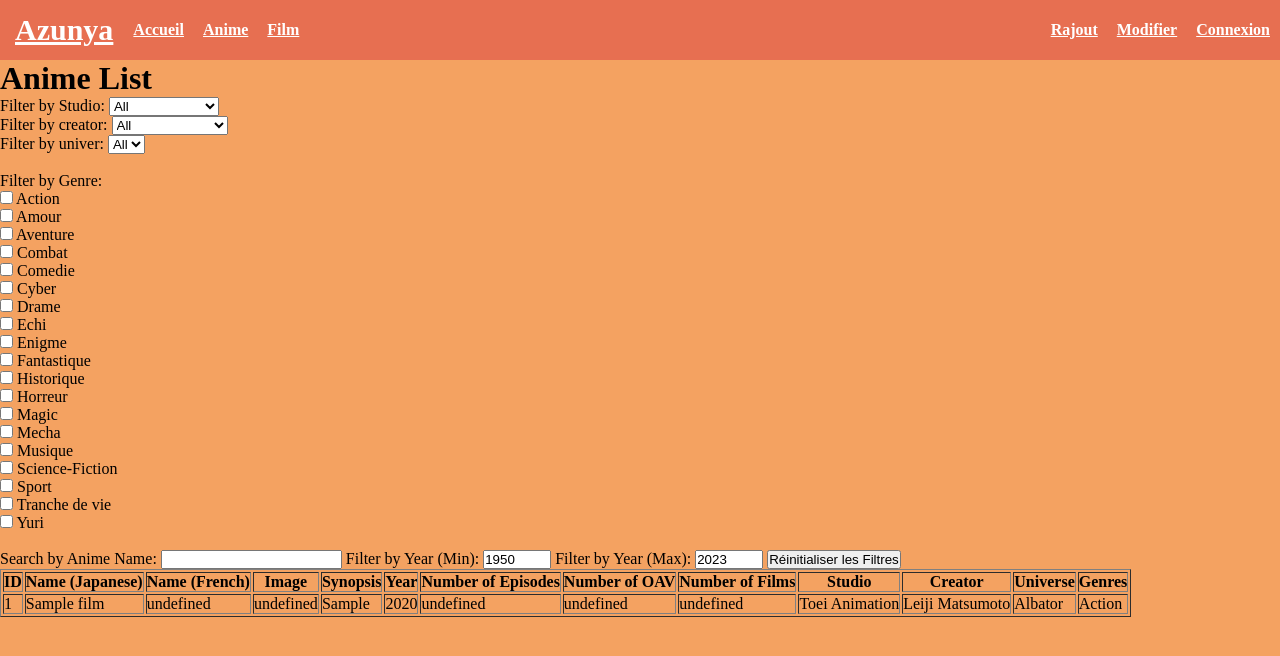
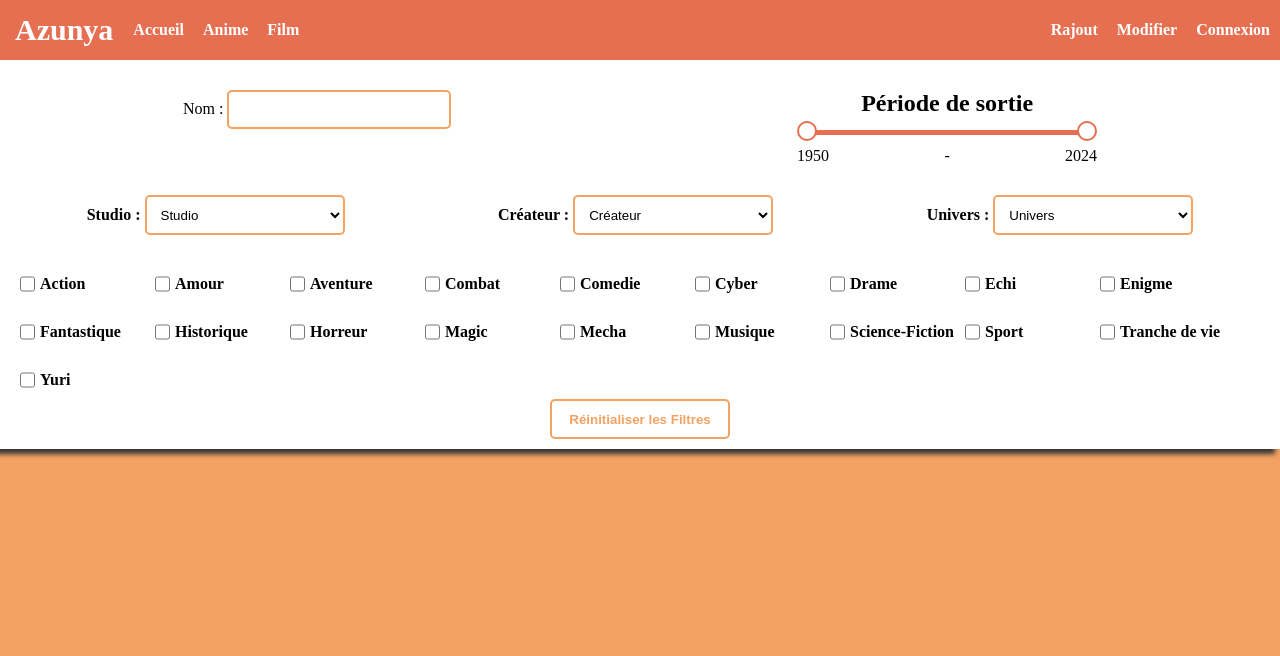
Before and after one commit to petitGuillaume/AnimeSite, a PHP site: page /index.php?film in a window 1280 px wide. Shown: the top 656 px of the page. Run offline with PHP 8.4, Linux system fonts and the light colour scheme; data comes from the database, SQL or seed files in the repository; tables that the repository leaves empty hold one stand-in row (values such as "Sample post").

Commit message:
Deput d'implementation de la page Film
Pas terminé, mais alors pas du tout

```diff
--- a/Vue/film.inc.php
+++ b/Vue/film.inc.php
@@ -4,224 +4,94 @@
 <html>
 
 <head>
-  <title>Anime List</title>
+  <title>Liste des Anime</title>
+  <link href="ressource/css/styles.css" rel="stylesheet">
+
 </head>
 
 <body>
   <!-- Include necessary JavaScript libraries -->
   <script src="https://code.jquery.com/jquery-3.6.0.min.js"></script>
-  <script>
-    // Function to update the table content based on filtered data
-    function updateAnimeTable(data) {
-      console.log("updateAnimeTable");
-      var tableContent = '';
-      data.forEach(function (anime) {
-        tableContent += '<tr>';
-        tableContent += '<td>' + anime.ID + '</td>';
-        tableContent += '<td>' + anime.Name + '</td>';
-        tableContent += '<td>' + anime.Name_Fr + '</td>';
-        tableContent += '<td>' + anime.image + '</td>';
-        tableContent += '<td>' + anime.Synopsis + '</td>';
-        tableContent += '<td>' + anime.Year + '</td>';
-        tableContent += '<td>' + anime.Nb_episodes + '</td>';
-        tableContent += '<td>' + anime.Nb_OAV + '</td>';
-        tableContent += '<td>' + anime.Nb_Film + '</td>';
-        tableContent += '<td>' + anime.StudioName + '</td>'; // Display studio name
-        tableContent += '<td>' + anime.CreatorName + '</td>'; // Display creator name
-        tableContent += '<td>' + anime.UniverseName + '</td>'; // Display universe name
-        tableContent += '<td>' + anime.GenresList + '</td>'; // Display concatenated genre names
-        tableContent += '</tr>';
+  <script src="ressource/js/Anime-Script.js" defer></script>
 
-      });
-      console.log("end");
-      $("#anime_table").html(tableContent);
-    }
 
-    // Function to filter and update the table
-    function filterAnime() {
-      console.log("filterAnime");
-      var studioId = $("#studio_filter").val();
-      var creatorId = $("#creator_filter").val();
-      var univerID = $("#univer_filter").val();
-      var yearMin = $("#yearMin").val();
-      var yearMax = $("#yearMax").val();
-      var genres = $("input[name='genre_filter[]']:checked").map(function () {
-        return this.value;
-      }).get();
-      var searchTerm = $("#search_input").val().trim().toLowerCase();
+  <div class="blockForm">
+    <form>
+      <div class="formFirstLign">
+        <div>
+          <label for="search_input">Nom :</label>
+          <input type="text" id="search_input">
+        </div>
+        <div class="slider-container">
+          <h2>Période de sortie</h2>
+            <div class="values">
+              <span id="range1">1950</span> - <span  id="range2">2024</span>
+            </div>
+            <div class="slider-track"></div>
+            <input  id="yearMin"  value="1950" type="range" min="1950" max="2024" >
+            <input  id="yearMax" value="2024" type="range" min="1950" max="2024">
+         </div>
+      </div>
 
-      // Fetch all anime data
-      console.log("ajax");
-
-      $.ajax(
-        {
-          type: "POST",
-          url: "modele/film.lib.php", // PHP file that contains functions to fetch anime data
-          data: {
-            action: "filter",
-            studioId: studioId,
-            creatorId: creatorId,
-            univerID: univerID,
-            genres: genres,
-            searchTerm: searchTerm,
-            yearMin: yearMin,
-           yearMax: yearMax,
-          },
-          dataType: "json",
-          success: function (response) {
-            console.log("Requête AJAX réussie. Réponse du serveur :");
-    console.log(response); // Affiche la réponse du serveur dans la console
-    console.log("Mise à jour du tableau avec les données filtrées...");
-    updateAnimeTable(response);
-          },
-        });
-    }
-
-    // Function to handle form element changes and trigger filtering
-    function handleFilterChanges() {
-      // Trigger filtering when studio filter changes
-      $("#studio_filter").change(filterAnime);
-
-      // Trigger filtering when creator filter changes
-      $("#creator_filter").change(filterAnime);
-
-      // Trigger filtering when univer filter changes
-      $("#univer_filter").change(filterAnime);
-
-      // Trigger filtering when genre filter changes
-      $("input[name='genre_filter[]']").change(filterAnime);
-      console.log("test");
-
-      // Trigger filtering when search input changes
-      $("#search_input").keyup(filterAnime);
-      $("#yearMin").on("change", filterAnime);
-
-// Trigger filtering when yearMax input changes
-$("#yearMax").on("change", filterAnime);
-    }
-
-    // Initial page load, fetch all anime data and display the table
-    $(document).ready(function () {
-      // Fetch all anime data and display the table
-      filterAnime();
-      // Handle form element changes and trigger filtering
-      handleFilterChanges();
-    });
-    function resetFilters() {
-  // Reset select elements
-  $("#studio_filter, #creator_filter, #univer_filter").val("");
-
-  // Reset genre checkboxes
-  $("input[name='genre_filter[]']").prop("checked", false);
-
-  // Clear search input
-  $("#search_input").val("");
-
-  // Trigger filtering with reset values
-  filterAnime();
-}
-
-    $(document).on("click", "#reset_filters", resetFilters);
-
-  </script>
-
-  <h1>Anime List</h1>
-
-  <!-- Filter Form -->
-  <form>
-    <label for="studio_filter">Filter by Studio:</label>
+      <div class="formSecondLign">
+        <div>
+          <label  class="tittle_Filer" for="studio_filter">Studio :</label>
           <select id="studio_filter">
-      <option value="">All</option>
+            <option value="">Studio</option>
             <?php
-      // Fetch studio data from the database (Replace with your database query)
               $studios = fetchStudios();
-
-      // Loop through studios to create dropdown options
                 foreach ($studios as $studio) {
                   echo '<option value="' . $studio['ID'] . '">' . $studio['Name'] . '</option>';
                 }
             ?>
           </select>
-
-    <br>
-
-    <label for="creator_filter">Filter by creator:</label>
+        </div>
+        <div>
+          <label  class="tittle_Filer" for="creator_filter">Créateur :</label>
           <select id="creator_filter">
-      <option value="">All</option>
+            <option value="">Créateur</option>
             <?php
-      // Fetch studio data from the database (Replace with your database query)
               $creators = fetchCreator();
-      // Loop through studios to create dropdown options
                 foreach ($creators as $creator) {
                   echo '<option value="' . $creator['ID'] . '">' . $creator['Name'] . '</option>';
                 }
              ?>
 
-    </select> <br>
-    <label for="univer_filter">Filter by univer:</label>
+          </select>
+          <br>
+        </div>
+        <div>
+          <label class="tittle_Filer" for="univer_filter">Univers :</label>
           <select id="univer_filter">
-      <option value="">All</option>
+            <option value="">Univers</option>
             <?php
-      // Fetch studio data from the database (Replace with your database query)
               $univers = fetchUniver();
-
-      // Loop through studios to create dropdown options
                 foreach ($univers as $univer) {
-        echo '<option value="' . $univer['ID'] . '">' . $univer['name'] . '</option>';
+                  echo '<option value="' . $univer['ID'] . '">' . $univer['Name'] . '</option>';
                 }
             ?>
           </select>
-    <br>
-    <br>
-    <label>Filter by Genre:</label><br>
+        </div>
+      </div>
+      <div class="formTheirdLign">
           <?php
-    // Fetch genre data from the database using the fetchGenres function
           $genres = fetchGenres();
-
-    // Loop through genres to create checkbox options
             foreach ($genres as $genre) {
-      echo '<input type="checkbox" name="genre_filter[]" value="' . $genre['ID'] . '"> ' . $genre['name'] . '<br>';
+               echo '<div class="checkboxGenres"><input class="Custom-checkbox" type="checkbox" name="genre_filter[]" value="' . $genre['ID'] . '"> ' . $genre['name'] . '</div>';
             }
           ?>
-    </select>
-    <!-- Add more checkboxes based on your database -->
         <br>
+      </div>
+      <button type="button" id="reset_filters">Réinitialiser les Filtres</button>
     </form>
+  </div>
 
-  <!-- Search Form -->
-  <label for="search_input">Search by Anime Name:</label>
-  <input type="text" id="search_input">
+  <div id="film_table">
+  </div>
 
-  <label for="yearMin">Filter by Year (Min):</label>
-<input type="number" id="yearMin" min="1900" max="2099" value="1950">
-
-<label for="yearMax">Filter by Year (Max):</label>
-<input type="number" id="yearMax" min="1900" max="2099" value="2023">
+  <a id="backToTop">↑</a>
 
 
-
-  <button type="button" id="reset_filters">Réinitialiser les Filtres</button>
-  <!-- Table to display anime data -->
-  <table border="1">
-    <tr>
-      <th>ID</th>
-      <th>Name (Japanese)</th>
-      <th>Name (French)</th>
-      <th>Image</th>
-      <th>Synopsis</th>
-      <th>Year</th>
-      <th>Number of Episodes</th>
-      <th>Number of OAV</th>
-      <th>Number of Films</th>
-      <th>Studio</th>
-      <th>Creator</th>
-      <th>Universe</th>
-      <th>Genres</th>
-    </tr>
-    <tbody id="anime_table">
-      <!-- The content will be populated through AJAX calls -->
-    </tbody>
-  </table>
 </body>
 
 </html>
--- a/Vue/rajout_anime.inc.php
+++ b/Vue/rajout_anime.inc.php
@@ -225,7 +225,7 @@
                 <input type="text" name="name_film" required><br>
 
                 <label>Image:</label>
-                <input type="text" name="image_film" required><br>
+                <input type="file" name="image_film" accept=".png, .jpg, .jpeg" required><br>
                 </div>
 <div class="middle">
                 <label>Synopsis:</label>
--- a/modele/rajout_anime.lib.php
+++ b/modele/rajout_anime.lib.php
@@ -227,5 +227,3 @@
 
 
 }
-
-?>
--- a/ressource/css/Navbar.css
+++ b/ressource/css/Navbar.css
@@ -7,6 +7,7 @@
     margin: 0;
     line-height: 40px;
     justify-content: space-between;
+
 }
 
 .navbar .bouton {
@@ -16,12 +17,13 @@
     flex-direction: row;
     margin: auto;
     margin-left: 10px;
+    text-decoration: none;
 }
 
 .navbar .bouton2 {
     margin: auto;
     margin-right: 10px;
-
+    text-decoration: none;
 }
 
 .navbar ul {
@@ -35,6 +37,7 @@
     font-weight: bold;
     color: #fff;
     display: flex;
+    text-decoration: none;
 }
 
 .navbar ul {
```
Also changed, not shown: ressource/js/Film-Script.js (added, +193 -0 lines), ressource/css/rajout_anime.css (line endings or trailing spaces). Lines whose indentation alone changed are shown as unchanged.
